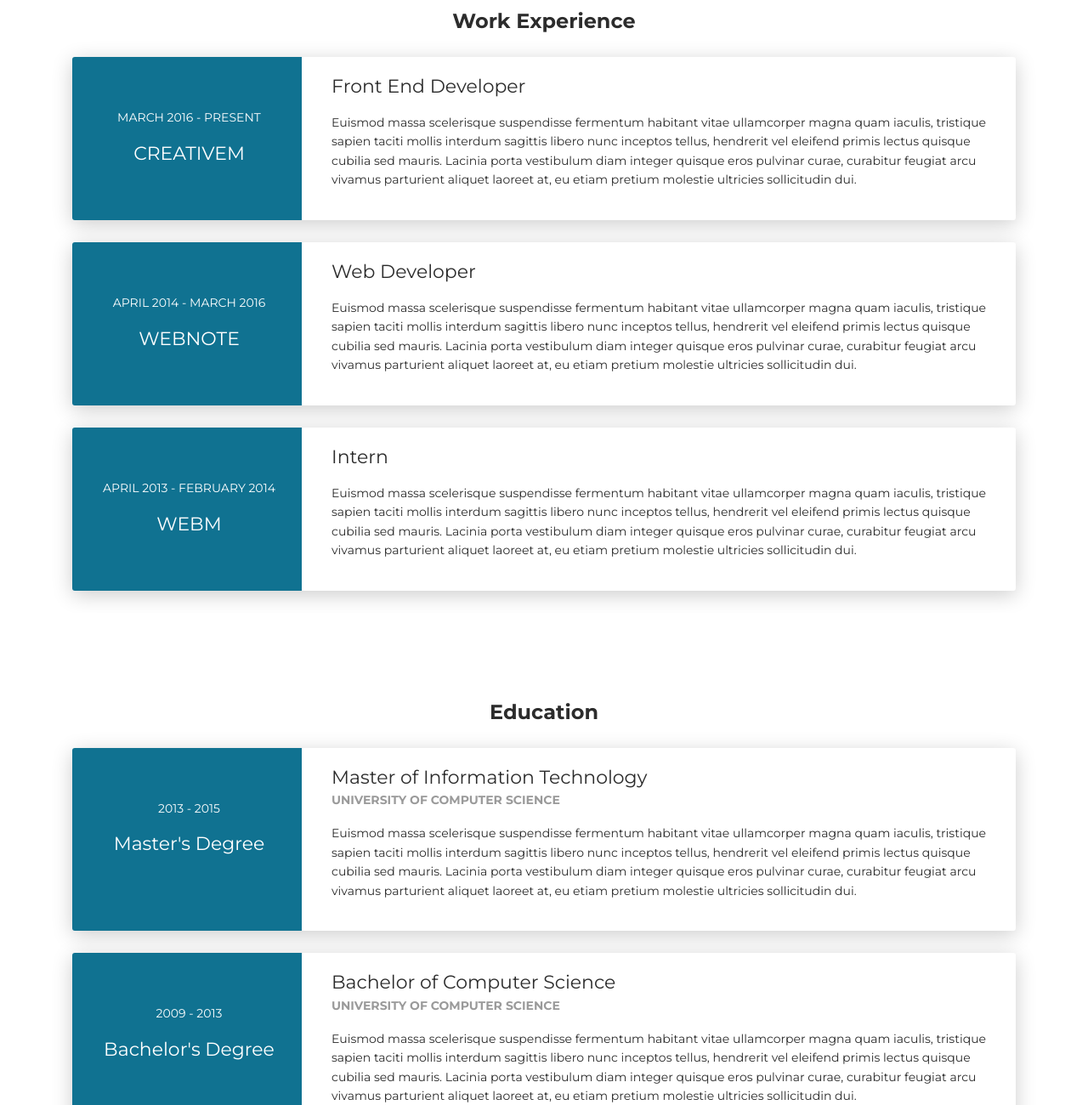
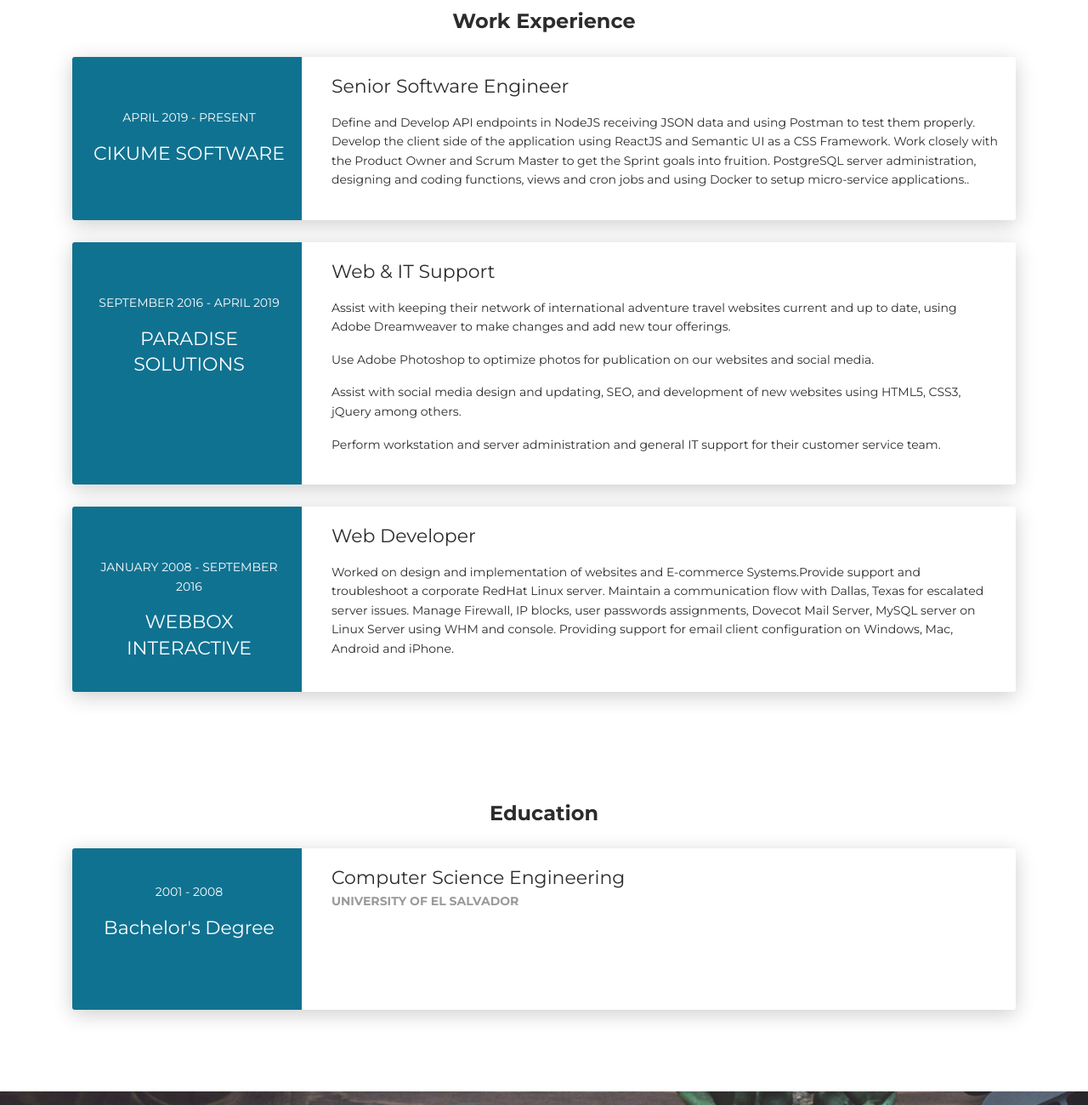
Before and after one commit to ce-castro/cesar-castro.com, a plain HTML site: page index.html in a window 1280 px wide. Shown: the part 1500-2800 px from the top of the page at 85% size. Drawn offline with Linux system fonts and the light colour scheme.

Commit message:
Finishing changes on website

```diff
--- a/css/main.css
+++ b/css/main.css
@@ -563,9 +563,9 @@
   font-size: 60%; }
 
 a {
-  color: #107291; }
+  color: #FFFFFF; }
   a:hover, a:focus {
-    color: #107291; }
+    color: #FFFFFF; }
 
 h1, .h1 {
   font-size: 3.5em;
@@ -2534,7 +2534,7 @@
   margin-bottom: 0; }
 
 .cc-education .cc-education-header {
-  padding-top: 60px;
+  padding-top: 40px;
   padding-right: 0;
   text-align: center;
   color: #fff; }
--- a/index.html
+++ b/index.html
@@ -60,8 +60,8 @@
         <div class="col-lg-6 col-md-12">
           <div class="card-body">
             <div class="h4 mt-0 title">About</div>
-            <p>Hello! I am Anthony Barnett. Web Developer, Graphic Designer and Photographer.</p>
-            <p>Creative CV is a HTML resume template for professionals. Built with Bootstrap 4, Now UI Kit and FontAwesome, this modern and responsive design template is perfect to showcase your portfolio, skills and experience. <a href="https://templateflip.com/templates/creative-cv/" target="_blank">Learn More</a></p>
+            <p>Hello! I am Cesar Castro. Web Developer, Front and Backend Developer.</p>
+            <p>I have experience in PHP Frameworks such as CodeIgniter and Laravel, currently I'm working as a Senior Engineer in a company based in El Salvador working with NodeJS as backend and ReactJS in frontend. Also, we are developing a new platform based on Angular, GraphQL and Tailwind CSS.</p>
           </div>
         </div>
         <div class="col-lg-6 col-md-12">
@@ -161,14 +161,14 @@
       <div class="row">
         <div class="col-md-3 bg-primary" data-aos="fade-right" data-aos-offset="50" data-aos-duration="500">
           <div class="card-body cc-experience-header">
-            <p>March 2016 - Present</p>
-            <div class="h5">CreativeM</div>
+            <p>April 2019 - Present</p>
+            <div class="h5"><a href="https://cikume.com" target="_blank">Cikume Software</a></div>
           </div>
         </div>
         <div class="col-md-9" data-aos="fade-left" data-aos-offset="50" data-aos-duration="500">
           <div class="card-body">
-            <div class="h5">Front End Developer</div>
-            <p>Euismod massa scelerisque suspendisse fermentum habitant vitae ullamcorper magna quam iaculis, tristique sapien taciti mollis interdum sagittis libero nunc inceptos tellus, hendrerit vel eleifend primis lectus quisque cubilia sed mauris. Lacinia porta vestibulum diam integer quisque eros pulvinar curae, curabitur feugiat arcu vivamus parturient aliquet laoreet at, eu etiam pretium molestie ultricies sollicitudin dui.</p>
+            <div class="h5">Senior Software Engineer</div>
+            <p>Define and Develop API endpoints in NodeJS receiving JSON data and using Postman to test them properly. Develop the client side of the application using ReactJS and Semantic UI as a CSS Framework. Work closely with the Product Owner and Scrum Master to get the Sprint goals into fruition. PostgreSQL server administration, designing and coding functions, views and cron jobs and using Docker to setup micro-service applications..</p>
           </div>
         </div>
       </div>
@@ -177,14 +177,20 @@
       <div class="row">
         <div class="col-md-3 bg-primary" data-aos="fade-right" data-aos-offset="50" data-aos-duration="500">
           <div class="card-body cc-experience-header">
-            <p>April 2014 - March 2016</p>
-            <div class="h5">WebNote</div>
+            <p>September 2016 - April 2019</p>
+            <div class="h5"><a href="https://www.paradisesolutions.com/" target="_blank">Paradise Solutions</a></div>
           </div>
         </div>
         <div class="col-md-9" data-aos="fade-left" data-aos-offset="50" data-aos-duration="500">
           <div class="card-body">
-            <div class="h5">Web Developer</div>
-            <p>Euismod massa scelerisque suspendisse fermentum habitant vitae ullamcorper magna quam iaculis, tristique sapien taciti mollis interdum sagittis libero nunc inceptos tellus, hendrerit vel eleifend primis lectus quisque cubilia sed mauris. Lacinia porta vestibulum diam integer quisque eros pulvinar curae, curabitur feugiat arcu vivamus parturient aliquet laoreet at, eu etiam pretium molestie ultricies sollicitudin dui.</p>
+            <div class="h5">Web & IT Support</div>
+            <p>Assist with keeping their network of international adventure travel websites current and up to date, using Adobe Dreamweaver to make changes and add new tour offerings.</p>
+
+            <p>Use Adobe Photoshop to optimize photos for publication on our websites and social media.</p>
+
+            <p>Assist with social media design and updating, SEO, and development of new websites using HTML5, CSS3, jQuery among others.</p>
+
+            <p>Perform workstation and server administration and general IT support for their customer service team.</p>
           </div>
         </div>
       </div>
@@ -193,14 +199,14 @@
       <div class="row">
         <div class="col-md-3 bg-primary" data-aos="fade-right" data-aos-offset="50" data-aos-duration="500">
           <div class="card-body cc-experience-header">
-            <p>April 2013 - February 2014</p>
-            <div class="h5">WEBM</div>
+            <p>January 2008 - September 2016</p>
+            <div class="h5"><a href="https://wboxinteractive.com/" target="_parent">Webbox Interactive</a></div>
           </div>
         </div>
         <div class="col-md-9" data-aos="fade-left" data-aos-offset="50" data-aos-duration="500">
           <div class="card-body">
-            <div class="h5">Intern</div>
-            <p>Euismod massa scelerisque suspendisse fermentum habitant vitae ullamcorper magna quam iaculis, tristique sapien taciti mollis interdum sagittis libero nunc inceptos tellus, hendrerit vel eleifend primis lectus quisque cubilia sed mauris. Lacinia porta vestibulum diam integer quisque eros pulvinar curae, curabitur feugiat arcu vivamus parturient aliquet laoreet at, eu etiam pretium molestie ultricies sollicitudin dui.</p>
+            <div class="h5">Web Developer</div>
+            <p>Worked on design and implementation of websites and E-commerce Systems.Provide support and troubleshoot a corporate RedHat Linux server. Maintain a communication flow with Dallas, Texas for escalated server issues. Manage Firewall, IP blocks, user passwords assignments, Dovecot Mail Server, MySQL server on Linux Server using WHM and console. Providing support for email client configuration on Windows, Mac, Android and iPhone.</p>
           </div>
         </div>
       </div>
@@ -214,49 +220,14 @@
       <div class="row">
         <div class="col-md-3 bg-primary" data-aos="fade-right" data-aos-offset="50" data-aos-duration="500">
           <div class="card-body cc-education-header">
-            <p>2013 - 2015</p>
-            <div class="h5">Master's Degree</div>
-          </div>
-        </div>
-        <div class="col-md-9" data-aos="fade-left" data-aos-offset="50" data-aos-duration="500">
-          <div class="card-body">
-            <div class="h5">Master of Information Technology</div>
-            <p class="category">University of Computer Science</p>
-            <p>Euismod massa scelerisque suspendisse fermentum habitant vitae ullamcorper magna quam iaculis, tristique sapien taciti mollis interdum sagittis libero nunc inceptos tellus, hendrerit vel eleifend primis lectus quisque cubilia sed mauris. Lacinia porta vestibulum diam integer quisque eros pulvinar curae, curabitur feugiat arcu vivamus parturient aliquet laoreet at, eu etiam pretium molestie ultricies sollicitudin dui.</p>
-          </div>
-        </div>
-      </div>
-    </div>
-    <div class="card">
-      <div class="row">
-        <div class="col-md-3 bg-primary" data-aos="fade-right" data-aos-offset="50" data-aos-duration="500">
-          <div class="card-body cc-education-header">
-            <p>2009 - 2013</p>
+            <p>2001 - 2008</p>
             <div class="h5">Bachelor's Degree</div>
           </div>
         </div>
         <div class="col-md-9" data-aos="fade-left" data-aos-offset="50" data-aos-duration="500">
           <div class="card-body">
-            <div class="h5">Bachelor of Computer Science</div>
-            <p class="category">University of Computer Science</p>
-            <p>Euismod massa scelerisque suspendisse fermentum habitant vitae ullamcorper magna quam iaculis, tristique sapien taciti mollis interdum sagittis libero nunc inceptos tellus, hendrerit vel eleifend primis lectus quisque cubilia sed mauris. Lacinia porta vestibulum diam integer quisque eros pulvinar curae, curabitur feugiat arcu vivamus parturient aliquet laoreet at, eu etiam pretium molestie ultricies sollicitudin dui.</p>
-          </div>
-        </div>
-      </div>
-    </div>
-    <div class="card">
-      <div class="row">
-        <div class="col-md-3 bg-primary" data-aos="fade-right" data-aos-offset="50" data-aos-duration="500">
-          <div class="card-body cc-education-header">
-            <p>2007 - 2009</p>
-            <div class="h5">High School</div>
-          </div>
-        </div>
-        <div class="col-md-9" data-aos="fade-left" data-aos-offset="50" data-aos-duration="500">
-          <div class="card-body">
-            <div class="h5">Science and Mathematics</div>
-            <p class="category">School of Secondary board</p>
-            <p>Euismod massa scelerisque suspendisse fermentum habitant vitae ullamcorper magna quam iaculis, tristique sapien taciti mollis interdum sagittis libero nunc inceptos tellus, hendrerit vel eleifend primis lectus quisque cubilia sed mauris. Lacinia porta vestibulum diam integer quisque eros pulvinar curae, curabitur feugiat arcu vivamus parturient aliquet laoreet at, eu etiam pretium molestie ultricies sollicitudin dui.</p>
+            <div class="h5">Computer Science Engineering</div>
+            <p class="category">University of El Salvador</p>
           </div>
         </div>
       </div>
@@ -330,7 +301,6 @@
       </div>
     </footer>
     <script src="js/core/jquery.3.2.1.min.js?ver=1.1.0"></script>
-    <script src="js/core/popper.min.js?ver=1.1.0"></script>
     <script src="js/core/bootstrap.min.js?ver=1.1.0"></script>
     <script src="js/now-ui-kit.js?ver=1.1.0"></script>
     <script src="js/aos.js?ver=1.1.0"></script>
```
